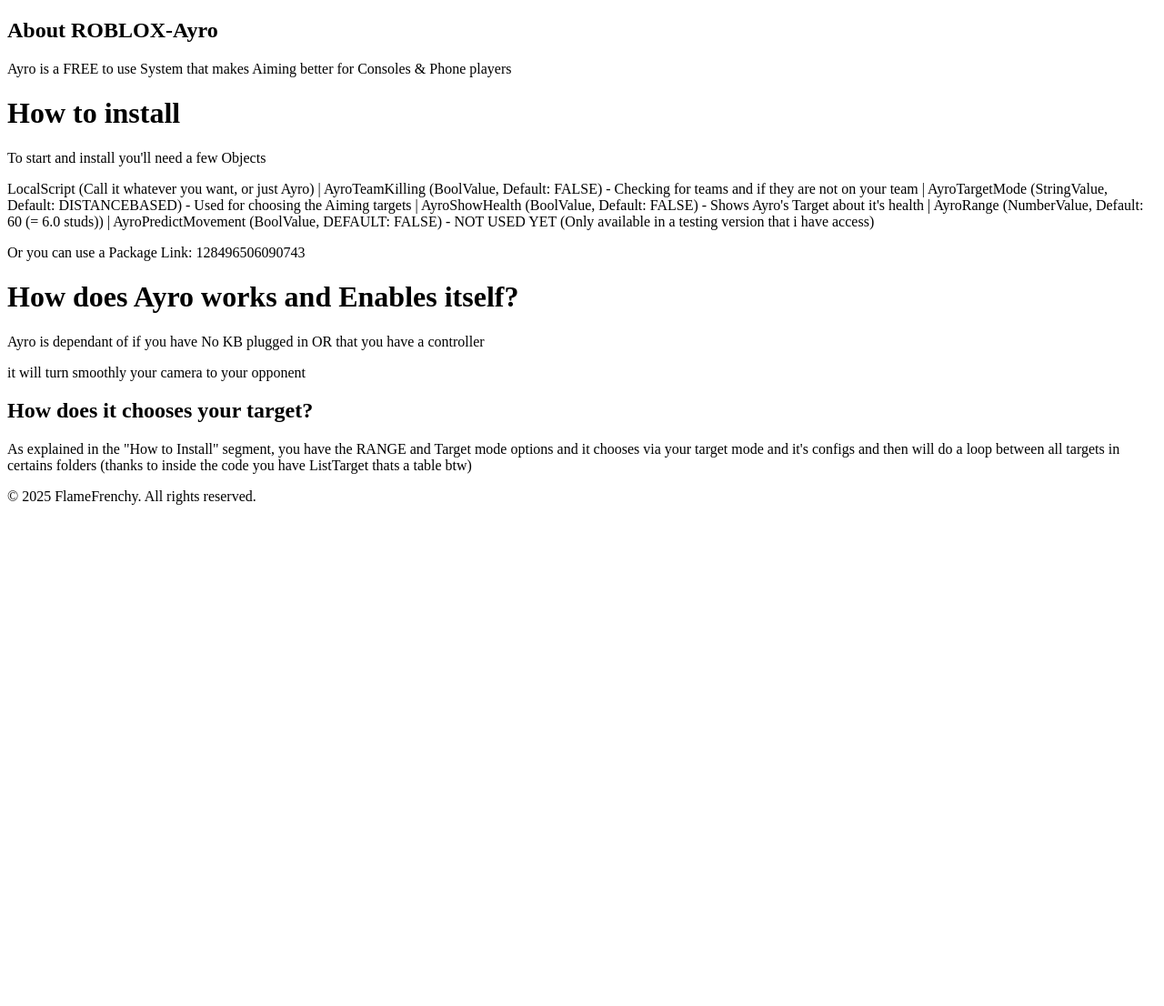
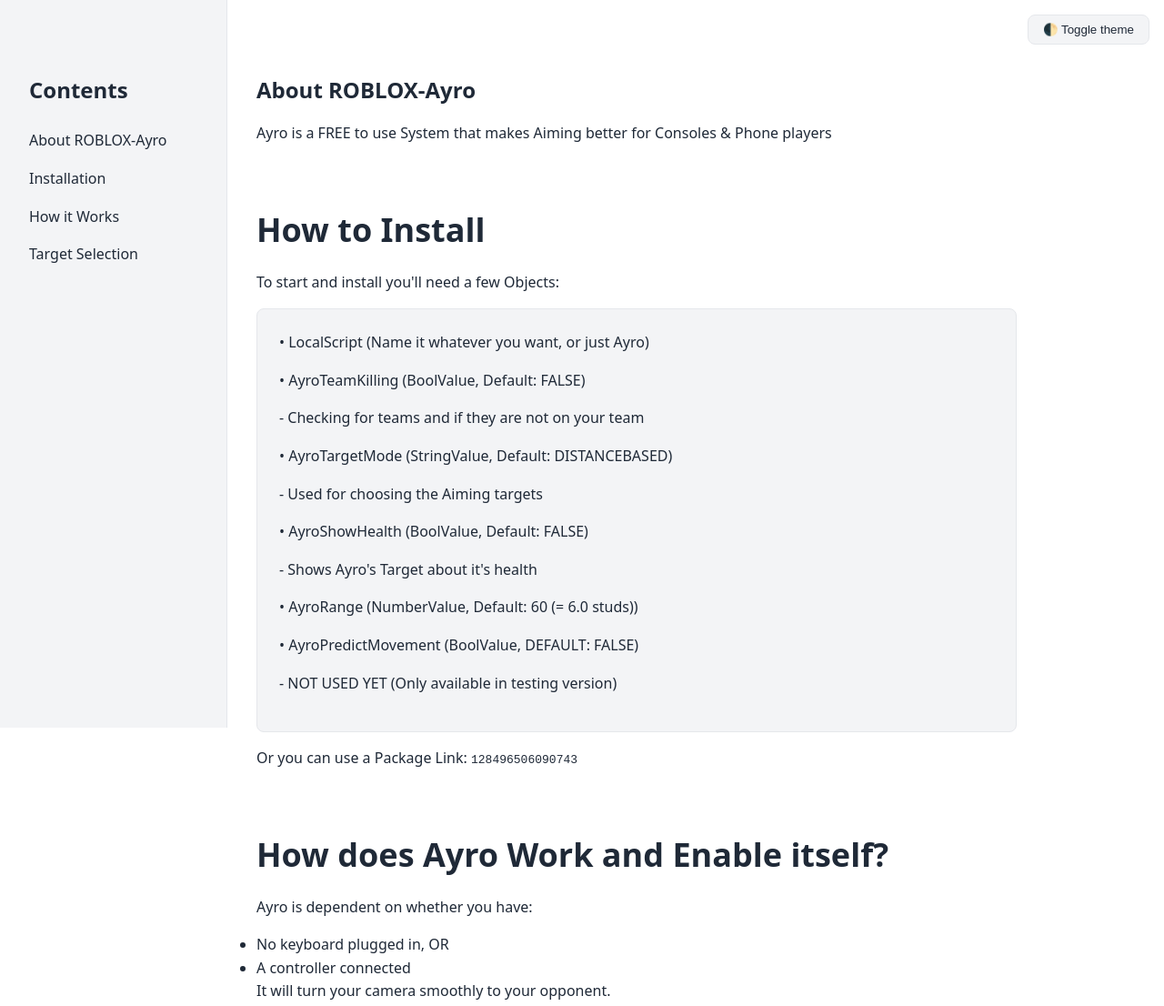
Before and after one commit to FlameFrenchy/ROBLOX-Ayro, a plain HTML site: page index.html in a window 1280 px wide. Shown: the top 1106 px of the page at 91% size. Before the commit the page ends 800 px from the top, so only its background shows below. Drawn offline with Linux system fonts and the light colour scheme.

Commit message:
Update index.html

```diff
--- a/index.html
+++ b/index.html
@@ -4,48 +4,228 @@
     <meta charset="UTF-8">
     <meta name="viewport" content="width=device-width, initial-scale=1.0">
     <title>Ayro | Documentation</title>
+    <style>
+        :root {
+            --primary: #3b82f6;
+            --background: #ffffff;
+            --text: #1f2937;
+            --surface: #f3f4f6;
+            --border: #e5e7eb;
+        }
+
+        .dark {
+            --background: #111827;
+            --text: #f3f4f6;
+            --surface: #1f2937;
+            --border: #374151;
+        }
+
+        * {
+            margin: 0;
+            padding: 0;
+            box-sizing: border-box;
+            scroll-behavior: smooth;
+        }
+
+        body {
+            font-family: system-ui, -apple-system, sans-serif;
+            line-height: 1.6;
+            color: var(--text);
+            background: var(--background);
+            transition: background-color 0.3s, color 0.3s;
+        }
+
+        nav {
+            position: fixed;
+            top: 0;
+            left: 0;
+            width: 250px;
+            height: 100vh;
+            padding: 2rem;
+            background: var(--surface);
+            border-right: 1px solid var(--border);
+            overflow-y: auto;
+        }
+
+        nav ul {
+            list-style: none;
+        }
+
+        nav a {
+            display: block;
+            padding: 0.5rem 0;
+            color: var(--text);
+            text-decoration: none;
+            transition: color 0.2s;
+        }
+
+        nav a:hover {
+            color: var(--primary);
+        }
+
+        main {
+            margin-left: 250px;
+            padding: 2rem;
+            max-width: 900px;
+        }
+
+        h1 {
+            font-size: 2.25rem;
+            margin: 2rem 0 1rem;
+            padding-top: 2rem;
+        }
+
+        h2 {
+            font-size: 1.5rem;
+            margin: 1.5rem 0 1rem;
+            padding-top: 1.5rem;
+        }
+
+        p {
+            margin-bottom: 1rem;
+        }
+
+        .code-block {
+            background: var(--surface);
+            padding: 1.5rem;
+            border-radius: 0.5rem;
+            border: 1px solid var(--border);
+            margin: 1rem 0;
+            overflow-x: auto;
+        }
+
+        .theme-toggle {
+            position: fixed;
+            top: 1rem;
+            right: 1rem;
+            padding: 0.5rem 1rem;
+            background: var(--surface);
+            border: 1px solid var(--border);
+            border-radius: 0.5rem;
+            color: var(--text);
+            cursor: pointer;
+            transition: all 0.2s;
+        }
+
+        .theme-toggle:hover {
+            background: var(--primary);
+            color: white;
+        }
+
+        footer {
+            margin-left: 250px;
+            padding: 2rem;
+            text-align: center;
+            border-top: 1px solid var(--border);
+        }
+
+        @media (max-width: 768px) {
+            nav {
+                position: static;
+                width: 100%;
+                height: auto;
+                border-right: none;
+                border-bottom: 1px solid var(--border);
+            }
+
+            main, footer {
+                margin-left: 0;
+            }
+
+            .theme-toggle {
+                top: auto;
+                bottom: 1rem;
+            }
+        }
+    </style>
 </head>
 <body>
+    <nav>
+        <h2>Contents</h2>
+        <ul>
+            <li><a href="#about">About ROBLOX-Ayro</a></li>
+            <li><a href="#installation">Installation</a></li>
+            <li><a href="#how-it-works">How it Works</a></li>
+            <li><a href="#target-selection">Target Selection</a></li>
+        </ul>
+    </nav>
+
+    <button class="theme-toggle" aria-label="Toggle dark mode">
+        🌓 Toggle theme
+    </button>
 
     <main>
-        <h2>About ROBLOX-Ayro</h2>
-        <p>Ayro is a FREE to use System that makes Aiming better for Consoles & Phone players</p>
-        <h1>
-            How to install
-        </h1>
-        <p> To start and install you'll need a few Objects</p>
-        <p>
-            LocalScript (Call it whatever you want, or just Ayro)
-            | AyroTeamKilling (BoolValue, Default: FALSE) - Checking for teams and if they are not on your team
-            | AyroTargetMode (StringValue, Default: DISTANCEBASED) - Used for choosing the Aiming targets
-            | AyroShowHealth (BoolValue, Default: FALSE) - Shows Ayro's Target about it's health
-            | AyroRange (NumberValue, Default: 60 (= 6.0 studs))
-            | AyroPredictMovement (BoolValue, DEFAULT: FALSE) - NOT USED YET (Only available in a testing version that i have access)
-        </p>
-        <p>
-            Or you can use a Package Link: 128496506090743
-        </p>
+        <section id="about">
+            <h2>About ROBLOX-Ayro</h2>
+            <p>Ayro is a FREE to use System that makes Aiming better for Consoles & Phone players</p>
+        </section>
 
-        <h1>
-            How does Ayro works and Enables itself?
-        </h1>
-        <p>
-            Ayro is dependant of if you have No KB plugged in OR that you have a controller
-        </p>
-        <p>
-            it will turn smoothly your camera to your opponent
-        </p>
-        <h2>
-            How does it chooses your target?
-        </h2>
-        <p>
-            As explained in the "How to Install" segment, you have the RANGE and Target mode options
-            and it chooses via your target mode and it's configs and then will do a loop between all targets in certains folders (thanks to inside the code you have ListTarget thats a table btw)
+        <section id="installation">
+            <h1>How to Install</h1>
+            <p>To start and install you'll need a few Objects:</p>
 
-        </p>
+            <div class="code-block">
+                <p>• LocalScript (Name it whatever you want, or just Ayro)</p>
+                <p>• AyroTeamKilling (BoolValue, Default: FALSE)</p>
+                <p class="indent">- Checking for teams and if they are not on your team</p>
+                <p>• AyroTargetMode (StringValue, Default: DISTANCEBASED)</p>
+                <p class="indent">- Used for choosing the Aiming targets</p>
+                <p>• AyroShowHealth (BoolValue, Default: FALSE)</p>
+                <p class="indent">- Shows Ayro's Target about it's health</p>
+                <p>• AyroRange (NumberValue, Default: 60 (= 6.0 studs))</p>
+                <p>• AyroPredictMovement (BoolValue, DEFAULT: FALSE)</p>
+                <p class="indent">- NOT USED YET (Only available in testing version)</p>
+            </div>
+
+            <p>Or you can use a Package Link: <code>128496506090743</code></p>
+        </section>
+
+        <section id="how-it-works">
+            <h1>How does Ayro Work and Enable itself?</h1>
+            <p>Ayro is dependent on whether you have:</p>
+            <ul>
+                <li>No keyboard plugged in, OR</li>
+                <li>A controller connected</li>
+            </ul>
+            <p>It will turn your camera smoothly to your opponent.</p>
+        </section>
+
+        <section id="target-selection">
+            <h2>How does it choose your target?</h2>
+            <p>
+                As explained in the "How to Install" segment, you have the RANGE and Target mode options.
+                It chooses via your target mode and its configs, then will loop between all targets in certain folders
+                (thanks to ListTarget table inside the code).
+            </p>
+        </section>
     </main>
+
     <footer>
         <p>&copy; 2025 FlameFrenchy. All rights reserved.</p>
     </footer>
+
+    <script>
+        // Theme toggle functionality
+        const themeToggle = document.querySelector('.theme-toggle');
+        const prefersDarkScheme = window.matchMedia('(prefers-color-scheme: dark)');
+
+        // Set initial theme based on system preference
+        if (prefersDarkScheme.matches) {
+            document.body.classList.add('dark');
+        }
+
+        themeToggle.addEventListener('click', () => {
+            document.body.classList.toggle('dark');
+        });
+
+        // Smooth scroll for navigation links
+        document.querySelectorAll('nav a').forEach(anchor => {
+            anchor.addEventListener('click', function(e) {
+                e.preventDefault();
+                const section = document.querySelector(this.getAttribute('href'));
+                section.scrollIntoView({ behavior: 'smooth' });
+            });
+        });
+    </script>
 </body>
 </html>
```
